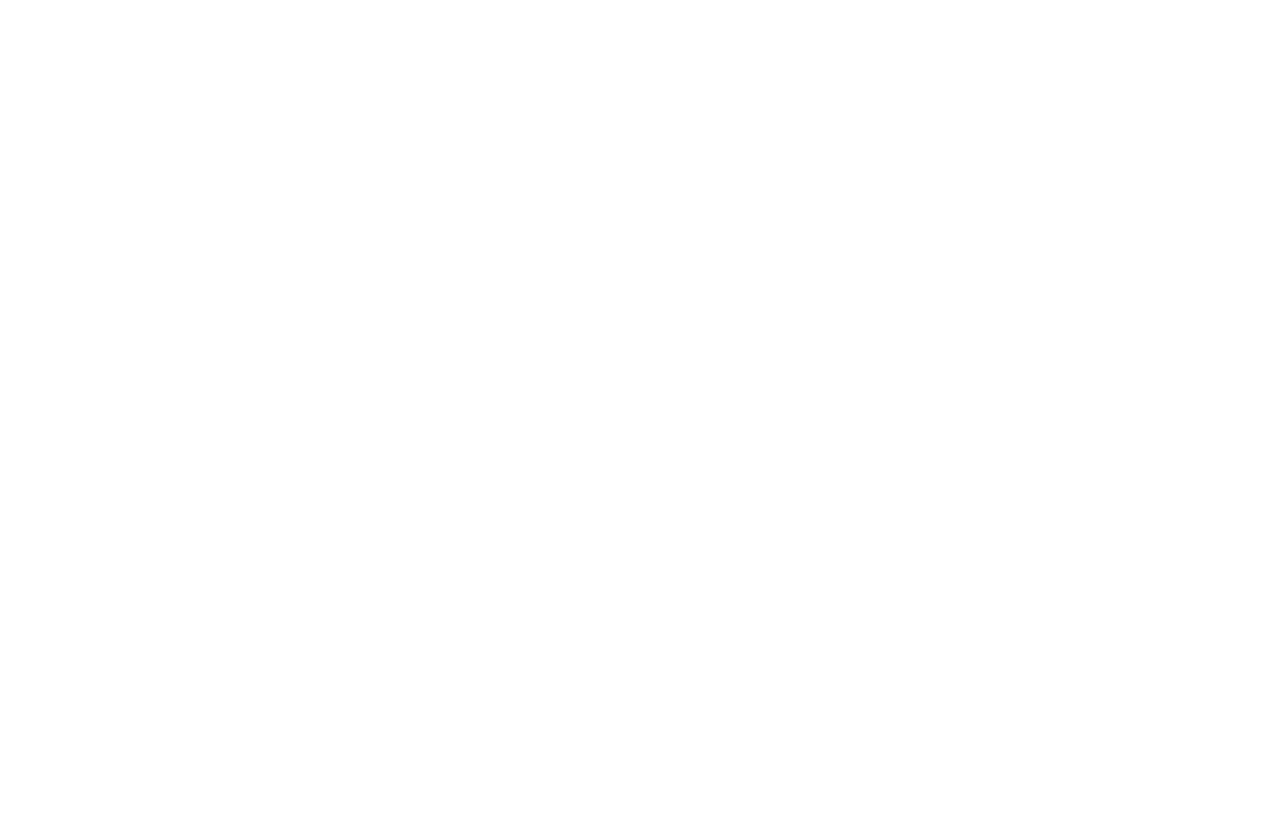
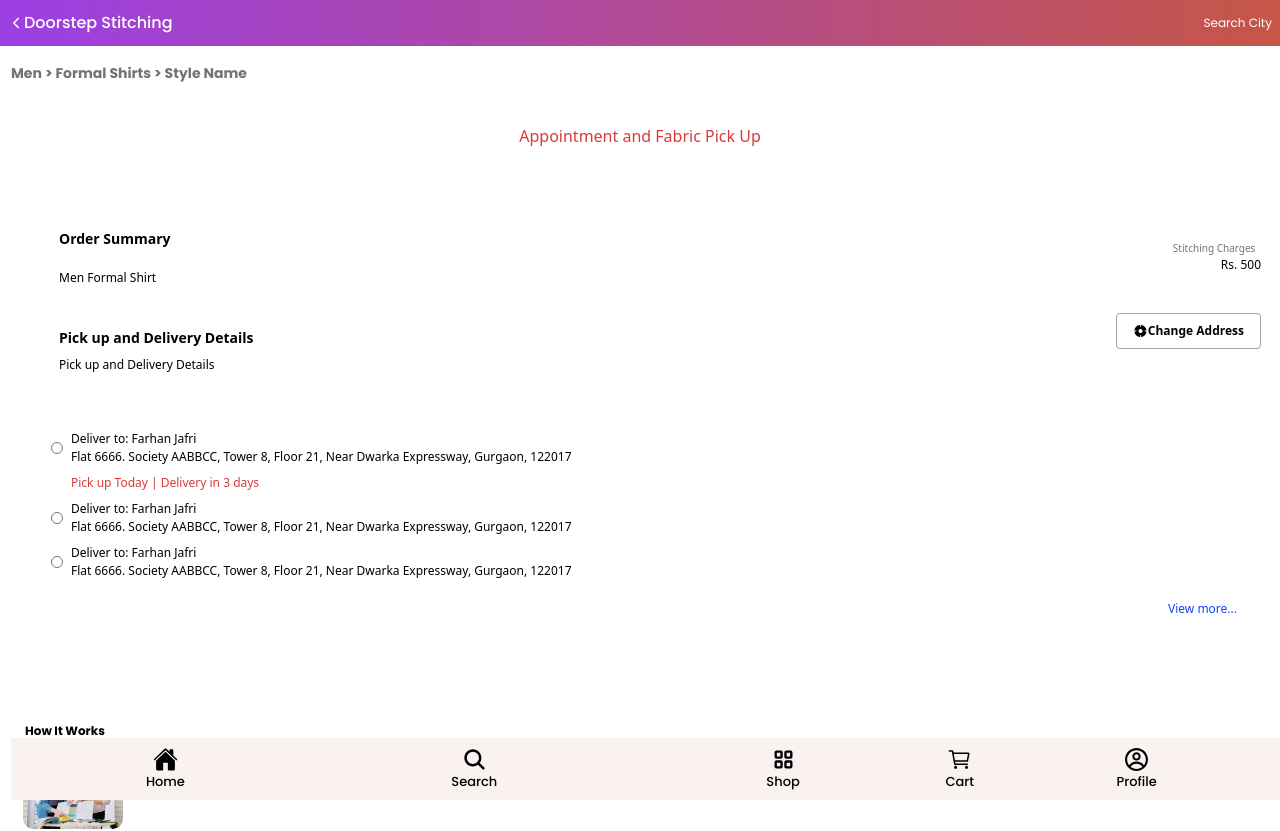
Before and after one commit to Hazique007/OnlineTailoring, a React (Vite) app in the folder client/: page /ordersummary in a window 1280 px wide. Before the commit this address had no page. Shown: the top 831 px of the page. Before the commit the page ends 800 px from the top, so only its background shows below. Built offline with nearby package versions, Linux system fonts and the light colour scheme.

Commit message:
Order Summary added

```diff
--- a/client/src/App.jsx
+++ b/client/src/App.jsx
@@ -8,6 +8,8 @@
 import FabricPage from "./pages/Fabric-Page/fabric";
 import Customize from "./pages/Customization/Customize";
 import otp from "./pages/Authentication//OtpVerification/otpPage"
+import OrderSummary from "./pages/Order-Page/order-summary"
+import OrderSuccessful from "./pages/Order-Page/order-successful";
 
 const App = () => {
   return (
@@ -21,8 +23,9 @@
           <Route path="/product" Component={ProductPage}></Route>
           <Route path="/fabric" Component={FabricPage}></Route>
           <Route path="/customize" Component={Customize}></Route>
-
-          <Route path="/search" Component={SearchPage}></Route>
+          <Route path="/ordersummary" Component={OrderSummary}></Route>
+          <Route path="/orderSuccessful" Component={OrderSuccessful}></Route>
+         <Route path="/search" Component={SearchPage}></Route>
         </Routes>
       </BrowserRouter>
     </>
--- /dev/null
+++ b/client/src/components/Summarybox.jsx
@@ -0,0 +1,59 @@
+import React from "react";
+
+
+import { IoIosArrowBack } from "react-icons/io";
+
+const SummaryBox = ()=>{
+
+
+return(
+    <div className="flex items-center justify-between px-[8px] pt-20">
+
+
+       <div>
+       <p className="pl-10  font-[700] text-[14px]">
+
+          Order Summary
+      </p>
+
+        <p className="pl-10 pt-5 font-[500] text-[12px]">
+       Men Formal Shirt
+        </p>
+
+
+
+
+       </div>
+       <div className="justify-center">
+        <p className="text-[10px] text-[#737373]">
+        Stitching Charges
+        </p>
+        <p className="pl-12 text-[12px]">
+        Rs. 500
+        </p>
+
+
+
+       </div>
+
+
+
+
+
+
+
+
+    </div>
+
+
+
+
+
+)
+
+
+
+
+};
+
+export default SummaryBox
--- /dev/null
+++ b/client/src/components/deliverydetails.jsx
@@ -0,0 +1,81 @@
+import React ,{ useState }from "react";
+
+const Delivery = ()=>{
+
+    const [selectedAddress, setSelectedAddress] = useState('');
+
+    const handleAddressChange = (event) => {
+        setSelectedAddress(event.target.value);
+      };
+
+
+return(
+    <div className="p-4  rounded-md pl-10">
+
+
+      <div className="flex flex-col space-y-2">
+        {/* Address 1 */}
+        <label className="flex items-center text-[12px] font-[500]">
+          <input
+            type="radio"
+            value="Address 1"
+            checked={selectedAddress === 'Address 1'}
+            onChange={handleAddressChange}
+            className="mr-2 w-3 h-3"
+
+          />
+          Deliver to: Farhan Jafri<br></br>
+          Flat 6666. Society AABBCC, Tower 8, Floor 21, Near Dwarka Expressway, Gurgaon, 122017
+        </label>
+        <p className="text-[#DA3A3A] text-[12px] pl-5 font-[500]">
+        Pick up Today | Delivery in 3 days
+        </p>
+
+        {/* Address 2 */}
+        <label className="flex items-center text-[12px] font-[500]">
+          <input
+            type="radio"
+            value="Address 2"
+            checked={selectedAddress === 'Address 2'}
+            onChange={handleAddressChange}
+             className="mr-2 w-3 h-3"
+          />
+         Deliver to: Farhan Jafri<br></br>
+         Flat 6666. Society AABBCC, Tower 8, Floor 21, Near Dwarka Expressway, Gurgaon, 122017
+        </label>
+
+        {/* Address 3 */}
+        <label className="flex items-center text-[12px] font-[500]">
+          <input
+            type="radio"
+            value="Address 3"
+            checked={selectedAddress === 'Address 3'}
+            onChange={handleAddressChange}
+             className="mr-2 w-3 h-3"
+          />
+          Deliver to: Farhan Jafri<br></br>
+          Flat 6666. Society AABBCC, Tower 8, Floor 21, Near Dwarka Expressway, Gurgaon, 122017
+        </label>
+      </div>
+
+     <div className="flex">
+     <button class=" ml-auto px-4 py-2 text-right text-[#1043F9] font-[500] pt-5 text-[12px]">
+        View more...
+
+      </button>
+
+     </div>
+
+
+    </div>
+
+
+
+
+
+);
+
+
+
+}
+export default Delivery
--- /dev/null
+++ b/client/src/components/pickup.jsx
@@ -0,0 +1,38 @@
+import React from "react";
+import {IoIosLocate } from "react-icons/io";
+
+const Pickup = ()=>{
+
+
+
+return (
+
+    <div className="flex items-center justify-between px-[8px]">
+       <div>
+
+       <p className=" pl-10 font-[700] text-[14px] pt-10">
+        Pick up and Delivery Details
+        </p>
+
+            <p className="pl-10 font-[400] text-[12px] pt-2">
+            Pick up and Delivery Details
+            </p>
+
+            </div>
+            <button class="text-[12px] flex items-center bg-transparent hover:bg-blue-500 text-black font-semibold hover:text-white py-2 px-4 border border-gray-400 hover:border-transparent rounded">
+            <IoIosLocate className="h-[16px] w-[15px] text-black font-[700] " />
+
+           Change Address
+               </button>
+
+
+    </div>
+
+
+)
+
+
+
+}
+
+export default Pickup;
--- a/client/src/pages/Customization/Customize.jsx
+++ b/client/src/pages/Customization/Customize.jsx
@@ -1,10 +1,12 @@
 import React, { useState } from "react";
+import { useNavigate } from 'react-router-dom';
 import TopNav from "../../components/TopNav";
 import styleImage from "../../assets/images/Anime-T-shirts.png";
 import Navbar from "../../components/Navbar";
 import { BiSolidCommentDetail } from "react-icons/bi";
 
 const Customize = () => {
+  const navigate = useNavigate();
   const [formValues, setFormValues] = useState({
     pocket: "Single Pocket",
     sleeves: "Full Sleeves",
@@ -23,6 +25,8 @@
   });
   const [show, setShow] = useState(false);
   const handleProceed = () => {
+    navigate('/ordersummary');
+
     console.log(formValues);
   };
   const options = {
--- /dev/null
+++ b/client/src/pages/Order-Page/order-successful.jsx
@@ -0,0 +1,27 @@
+import React from "react";
+import TopNav from "../../components/TopNav";
+
+const OrderSuccessful =()=>{
+
+return(
+<div className="pb-20">
+
+    <TopNav />
+
+
+
+
+
+</div>
+
+
+
+
+)
+
+
+
+
+
+};
+export default OrderSuccessful;
--- /dev/null
+++ b/client/src/pages/Order-Page/order-summary.jsx
@@ -0,0 +1,97 @@
+import React from "react";
+import { useNavigate } from 'react-router-dom';
+
+import Navbar from "../../components/Navbar";
+import TopNav from "../../components/TopNav";
+import SummaryBox from "../../components/Summarybox"
+import Pickup from "../../components/pickup"
+import Delivery from "../../components/deliverydetails";
+import Works from "../../components/Works";
+
+const OrderSummary =() =>{
+
+  const navigate = useNavigate();
+
+  const handleProceed = () => {
+    navigate('/orderSuccessful');
+
+
+  };
+
+
+return(
+
+
+<div className="pb-20">
+    <TopNav />
+    <div className="px-[11px] mt-[17px] pb-24">
+    <h1 className="font-poppins font-[700] text-[14px] text-[#737373] ">
+          Men {">"} Formal Shirts {">"} Style Name
+        </h1>
+
+        <p className="text-center pt-10 text-[#DA3A3A] text-[16px] font-[500]">
+        Appointment and Fabric Pick Up
+        </p>
+        <SummaryBox />
+        <Pickup />
+        <div className="pt-10">
+        <Delivery />
+        </div>
+        <Works />
+        <div className="flex items-center justify-center mt-10">
+        <button
+        onClick={handleProceed}
+
+
+          className=" w-[314px] h-[50px] bg-gradient-to-r from-[#9C3FE4]  to-[#C65647] hover:bg-blue-700  text-white font-bold py-2 px-4 rounded-lg transition-transform transform active:scale-95"
+
+        >
+          Place Order
+
+        </button>
+        </div>
+
+        <Navbar />
+
+
+
+
+
+
+
+
+
+        </div>
+
+
+
+
+
+
+
+
+
+
+
+
+
+
+</div>
+
+
+
+
+
+
+
+
+)
+
+
+
+
+
+
+}
+
+export default OrderSummary;
```
Also changed, not shown: client/src/assets/images/Check Mark.png (added).
